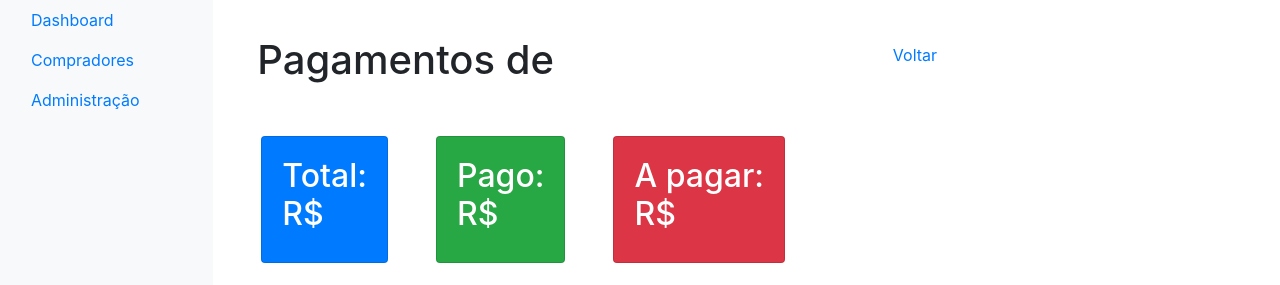
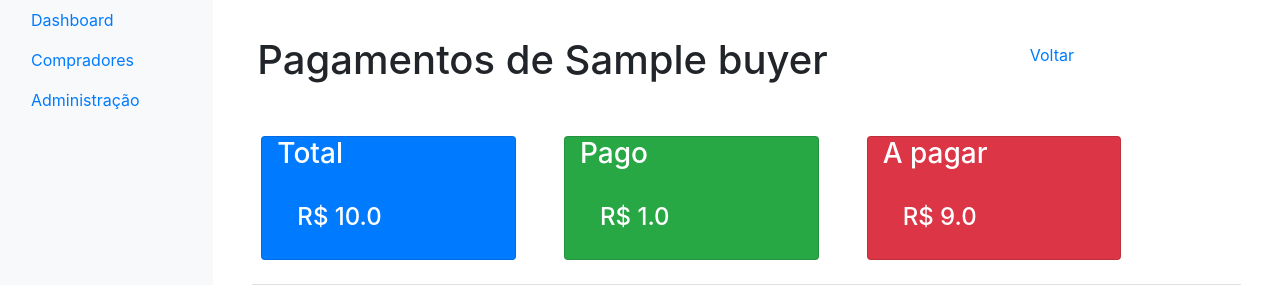
Before and after one commit to FrankYou72/house_sale, a Django app: page /dashboard/payment/1 in a window 1280 px wide. Shown: the part 56-341 px from the top of the page. Run offline with Django 4.2, Linux system fonts and the light colour scheme; tables that the repository leaves empty hold one stand-in row (values such as "Sample post"); some libraries are stand-ins or nearby versions.

Commit message:
payment row

```diff
--- a/app/sale/templates/base.html
+++ b/app/sale/templates/base.html
@@ -7,7 +7,7 @@
     <meta name="viewport" content="width=device-width, initial-scale=1.0">
     <title>{% block title %}Dashboard{% endblock %}</title>
     <link rel="stylesheet" href="https://maxcdn.bootstrapcdn.com/bootstrap/4.0.0/css/bootstrap.min.css">
-    <link rel="stylesheet" type="text/css" href="{% static 'css/base.css' %}">
+    <link rel="stylesheet" type="text/css" href="{% static 'sale/css/base.css' %}">
 </head>
 <body>
     <nav class="navbar navbar-expand-lg navbar-light bg-light">
--- a/app/sale/templates/payment.html
+++ b/app/sale/templates/payment.html
@@ -1,4 +1,5 @@
 {% extends "base.html" %}
+{% load static %}
 
 {% block title %}Pagamentos{% endblock %}
 
@@ -11,12 +12,18 @@
     </div>
     <div class="flex-row">
     <div class="row">
-        <div class="card bg-primary text-white m-4">
-        <h2 class="card-body">Total:<br>R$ {{total_bought}}</h2></div>
-        <div class="card bg-success text-white m-4">
-        <h2 class="card-body">Pago:<br>R$ {{total_paid}}</h2></div>
-        <div class="card bg-danger text-white m-4">
-        <h2 class="card-body">A pagar:<br>R$ {{total_debt}}</h2></div>
+        <div class="col-3 card bg-primary text-white m-4 mw-" style="min-width:15rem">
+            <h3 class="card-title">Total</h3>
+            <h4 class="card-body">R$ {{total}}</h4>
+        </div>
+        <div class="col-3 card bg-success text-white m-4" style="min-width:15rem">
+            <h3 class="card-title">Pago</h3>
+            <h4 class="card-body">R$ {{total_paid}}</h4>
+        </div>
+        <div class="col-3 card bg-danger text-white m-4" style="min-width:15rem">
+            <h3 class="card-title">A pagar</h3>
+            <h4 class="card-body">R$ {{total_debt}}</h4>
+        </div>
     </div></div>
     <table class="table">
         <thead>
--- a/app/sale/views/views.py
+++ b/app/sale/views/views.py
@@ -28,8 +28,9 @@ def list_offers(request, buyer_id):
         "offers": offers,
         "total": total,
         "total_paid": total_paid,
-        "total_debit": total_debt
+        "total_debt": total_debt
     }
+    print(context)
 
     return render(request, "offer.html", context=context)
 
@@ -58,16 +59,16 @@ def payment(request, buyer_id):
     buyer = Buyer.objects.get(id=buyer_id)
     offers = buyer.offer_set.all()
     accepted_offers = offers.filter(accepted=True)
-    total_bought = sum([offer.item.start_price for offer in accepted_offers])
+    total = sum([offer.item.start_price for offer in accepted_offers])
     payments = buyer.payment_set.all()
     total_paid = sum([payment.value for payment in payments])
-    total_debt = total_bought - total_paid
+    total_debt = total - total_paid
     context = {
         "buyer": buyer,
         "payments": payments,
-        "total_bought": total_bought,
+        "total": total,
         "total_paid": total_paid,
         "total_debt": total_debt
     }
 
-    return render(request, "payment.html")
+    return render(request, "payment.html", context)
```
Also changed, not shown: app/sale/templates/offer.html (+22 -2 lines).
